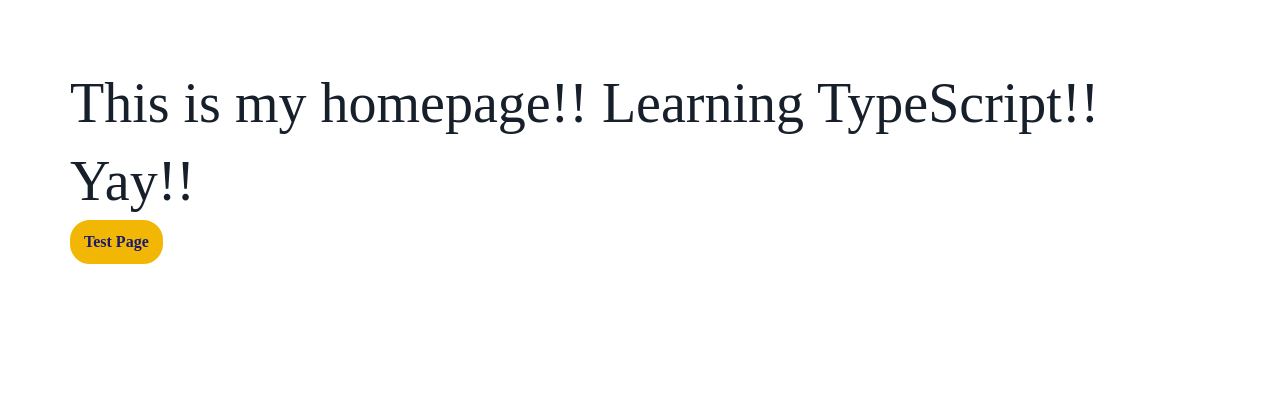
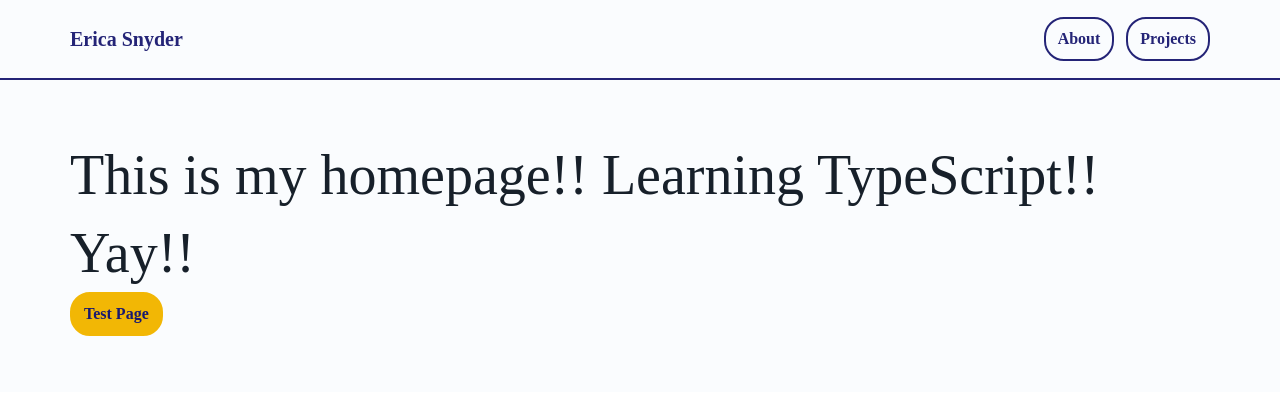
Before and after one commit to ericaleesnyder/my-gatsby-portfolio, a Gatsby site: page / in a window 1280 px wide. Built offline with nearby package versions, Linux system fonts and the light colour scheme; Gatsby itself is replaced by a stand-in of ours.

Commit message:
styling updates

```diff
--- a/src/basics/Container.styled.ts
+++ b/src/basics/Container.styled.ts
@@ -1,17 +1,15 @@
 import styled from "styled-components";
 
 const Container = styled.div`
-  padding: 30px 30px;
+  padding: 15px 30px;
   margin: 0 auto;
   width: 100%;
   max-width: 500px;
   @media (min-width: 577px) {
     max-width: 800px;
-    padding: 40px 30px;
   }
   @media (min-width: 993px) {
     max-width: 1200px;
-    padding: 64px 30px;
   }
 `;
 
--- /dev/null
+++ b/src/basics/Section.styled.ts
@@ -0,0 +1,14 @@
+import styled from "styled-components";
+
+const Section = styled.section`
+  padding: 15px 0;
+  width: 100%;
+  @media (min-width: 577px) {
+    padding: 25px 0;
+  }
+  @media (min-width: 993px) {
+    padding: 41px 0;
+  }
+`;
+
+export default Section;
--- a/src/components/Button/styles/Button.tsx
+++ b/src/components/Button/Button.tsx
@@ -1,10 +1,10 @@
 import React from "react";
 import type { ReactNode, FC } from "react";
 import { navigate } from "gatsby";
-import onKeyDown from "../../../utils/onKeyDown";
+import onKeyDown from "../../utils/onKeyDown";
 
-import Link from "../../Link/Link";
-import { ButtonWrap } from "./Button.styled";
+import Link from "../Link/Link";
+import { ButtonWrap } from "./styles/Button.styled";
 
 interface ButtonProps {
   to: string;
--- a/src/components/Button/styles/Button.styled.ts
+++ b/src/components/Button/styles/Button.styled.ts
@@ -7,17 +7,18 @@
 };
 
 export const ButtonWrap = styled.div<Props>`
+  a {
+    display: inline-block;
+    width: 100%;
+    height: 100%;
+  }
   ${font("text", "med", 600)}
   padding: 8px 12px;
   border-radius: 20px;
   width: fit-content;
   text-decoration: none;
   cursor: pointer;
-  a {
-    display: inline-block;
-    width: 100%;
-    height: 100%;
-  }
+  transition: color 150ms ease, background-color 150ms ease, border 150ms ease;
   &:focus-visible,
   :focus {
     outline: -webkit-focus-ring-color auto 1px;
@@ -33,6 +34,7 @@
         &:hover {
           background-color: ${color.common.marigold};
           border: 2px solid ${color.common.marigold};
+          color: ${color.common.light};
         }
       `) ||
     (props.variant === "secondary" &&
@@ -52,6 +54,7 @@
         &:hover {
           border: 2px solid ${color.common.marigold};
           background-color: ${color.common.marigold};
+          color: ${color.common.light};
         }
       `) ||
     (props.variant === "inline" &&
--- a/src/components/Header/Header.tsx
+++ b/src/components/Header/Header.tsx
@@ -1 +1,27 @@
-import { Link } from "gatsby";
+import React from "react";
+import Button from "../Button/Button";
+
+import { Nav, NavItem, Right, Wrapper } from "./styles/Header.styled";
+import Container from "../../basics/Container.styled";
+
+const GlobalNav = () => {
+  return (
+    <Wrapper>
+      <Container>
+        <Nav>
+          <NavItem to="/">Erica Snyder</NavItem>
+          <Right>
+            <Button to="/" variant="secondary">
+              About
+            </Button>
+            <Button to="/" variant="secondary">
+              Projects
+            </Button>
+          </Right>
+        </Nav>
+      </Container>
+    </Wrapper>
+  );
+};
+
+export default GlobalNav;
--- a/src/components/Header/styles/Header.styled.ts
+++ b/src/components/Header/styles/Header.styled.ts
@@ -1,11 +1,40 @@
 import styled from "styled-components";
+import { color } from "../../../atoms/colors";
+import Link from "../../Link/Link";
+import { font } from "../../../atoms/typography";
 
 export const Wrapper = styled.header`
   width: 100%;
-  position: fixed;
   top: 0;
   left: 0;
   right: 0;
-  background: red;
-  height: 50px;
+  position: fixed;
+  background: ${color.common.light};
+  opacity: 0.95;
+  height: 80px;
+  display: flex;
+  align-items: center;
+  border-bottom: 2px solid ${color.common.midnight};
 `;
+
+export const Nav = styled.nav`
+  display: flex;
+  justify-content: space-between;
+  align-items: center;
+  width: 100%;
+`;
+
+export const NavItem = styled(Link)`
+  ${font("text", "xl", 700)}
+  color: ${color.common.midnight};
+  transition: color 150ms ease;
+  &:hover {
+    color: ${color.common.sunshine};
+  }
+`;
+
+export const Right = styled.div`
+  display: flex;
+  flex-direction: row;
+  gap: 12px;
+`;
--- a/src/components/Layout/Layout.tsx
+++ b/src/components/Layout/Layout.tsx
@@ -2,6 +2,8 @@
 import GlobalStyle from "../../GlobalStyle";
 
 import type { ReactNode, FC } from "react";
+import { LayoutWrapper } from "./styles/Layout.styled";
+import GlobalNav from "../Header/Header";
 
 interface Props {
   children: ReactNode;
@@ -11,7 +13,8 @@
   return (
     <>
       <GlobalStyle />
-      {children}
+      <GlobalNav />
+      <LayoutWrapper>{children}</LayoutWrapper>
     </>
   );
 };
--- a/src/components/Layout/styles/Layout.styled.ts
+++ b/src/components/Layout/styles/Layout.styled.ts
@@ -1,7 +1,7 @@
 import styled from "styled-components";
+import { color } from "../../../atoms/colors";
 
-export const LayoutWrapper = styled.section`
-  width: 100%;
-  color: red;
-  background-color: grey;
+export const LayoutWrapper = styled.div`
+  margin-top: 80px;
+  background-color: ${color.common.light};
 `;
--- a/src/pages/index.tsx
+++ b/src/pages/index.tsx
@@ -7,7 +7,8 @@
 import styled from "styled-components";
 import { font } from "../atoms/typography";
 import Container from "../basics/Container.styled";
-import Button from "../components/Button/styles/Button";
+import Section from "../basics/Section.styled";
+import Button from "../components/Button/Button";
 
 const Title = styled.h1`
   ${font("head", "xl")}
@@ -16,10 +17,14 @@
 const IndexPage: FC<PageProps> = () => {
   return (
     <Layout>
-      <Container>
-        <Title>This is my homepage!! Learning TypeScript!! Yay!!</Title>
-        <Button to="/test" variant="primary">Test Page</Button>
-      </Container>
+      <Section>
+        <Container>
+          <Title>This is my homepage!! Learning TypeScript!! Yay!!</Title>
+          <Button to="/test" variant="primary">
+            Test Page
+          </Button>
+        </Container>
+      </Section>
     </Layout>
   );
 };
```
Also changed, not shown: src/components/Hero/Hero.tsx (added, +17 -0 lines), src/pages/test.tsx (+11 -2 lines).
